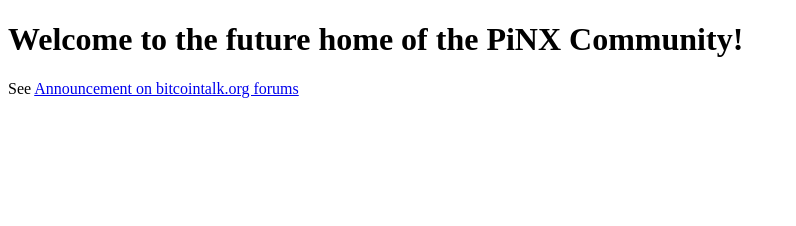
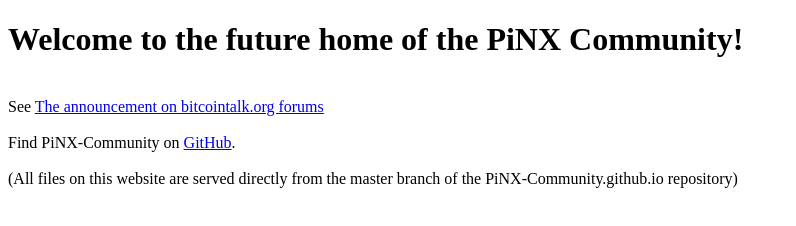
Before and after one commit to PiNX-Community/PiNX-Community.github.io, a plain HTML site: page index.html in a window 1280 px wide. Shown: the whole page, without its empty margins (0-796 px from the left). Drawn offline with Linux system fonts and the light colour scheme.

Commit message:
Update index.html

```diff
--- a/index.html
+++ b/index.html
@@ -1,10 +1,17 @@
 <!DOCTYPE html>
 <html>
+<head>
+<title>Future home of PiNX</title>
+</head>
 <body>
-
 <h1>Welcome to the future home of the PiNX Community!</h1>
-
-See <a href="https://bitcointalk.org/index.php?topic=424202.0">Announcement on bitcointalk.org forums</a>
-
+<br>
+See <a href="https://bitcointalk.org/index.php?topic=424202.0">The announcement on bitcointalk.org forums</a>
+<br>
+<br>
+Find PiNX-Community on <a href="https://github.com/PiNX-Community">GitHub</a>.
+<br>
+<br>
+(All files on this website are served directly from the master branch of the PiNX-Community.github.io repository)
 </body>
 </html>
```
